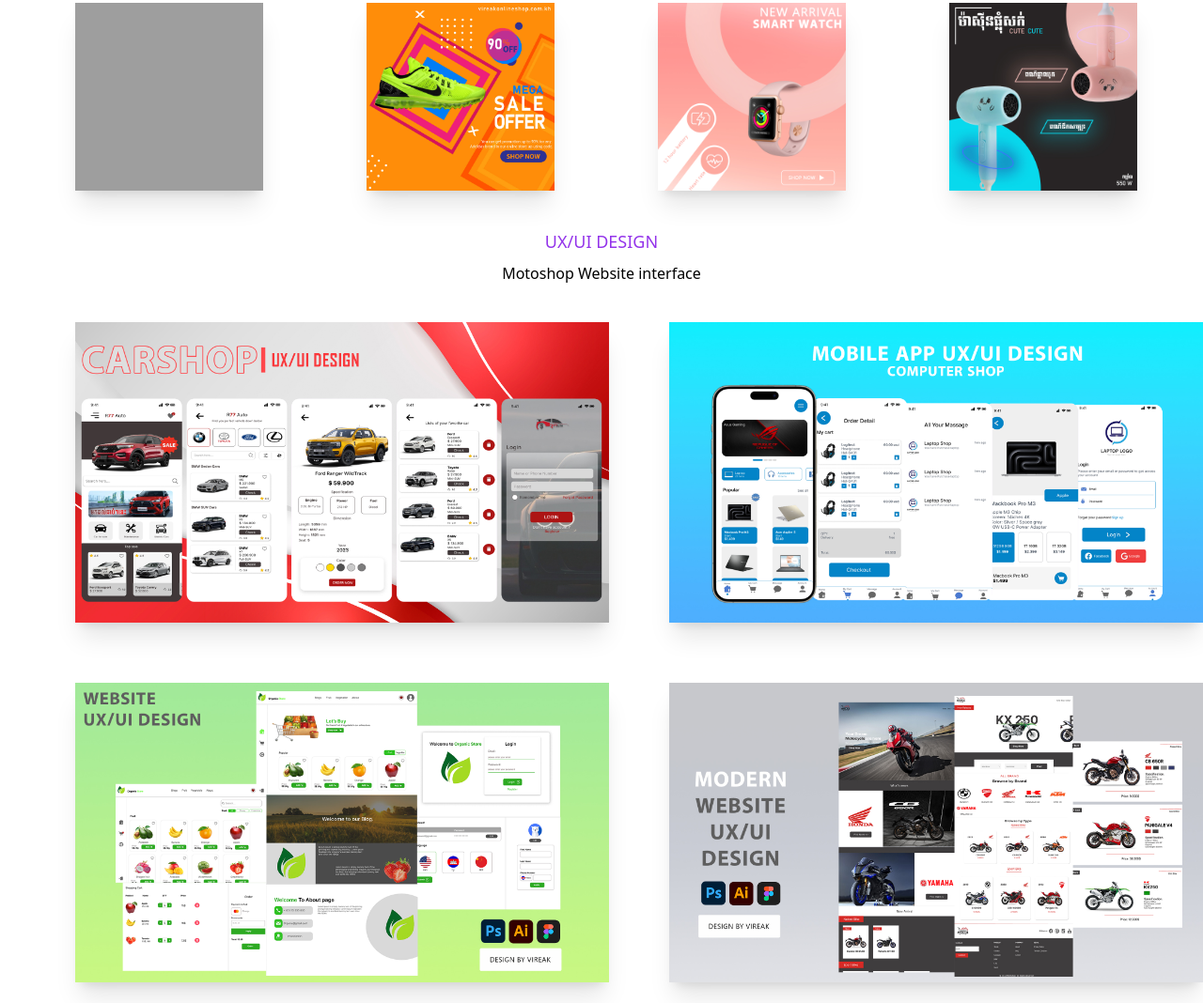
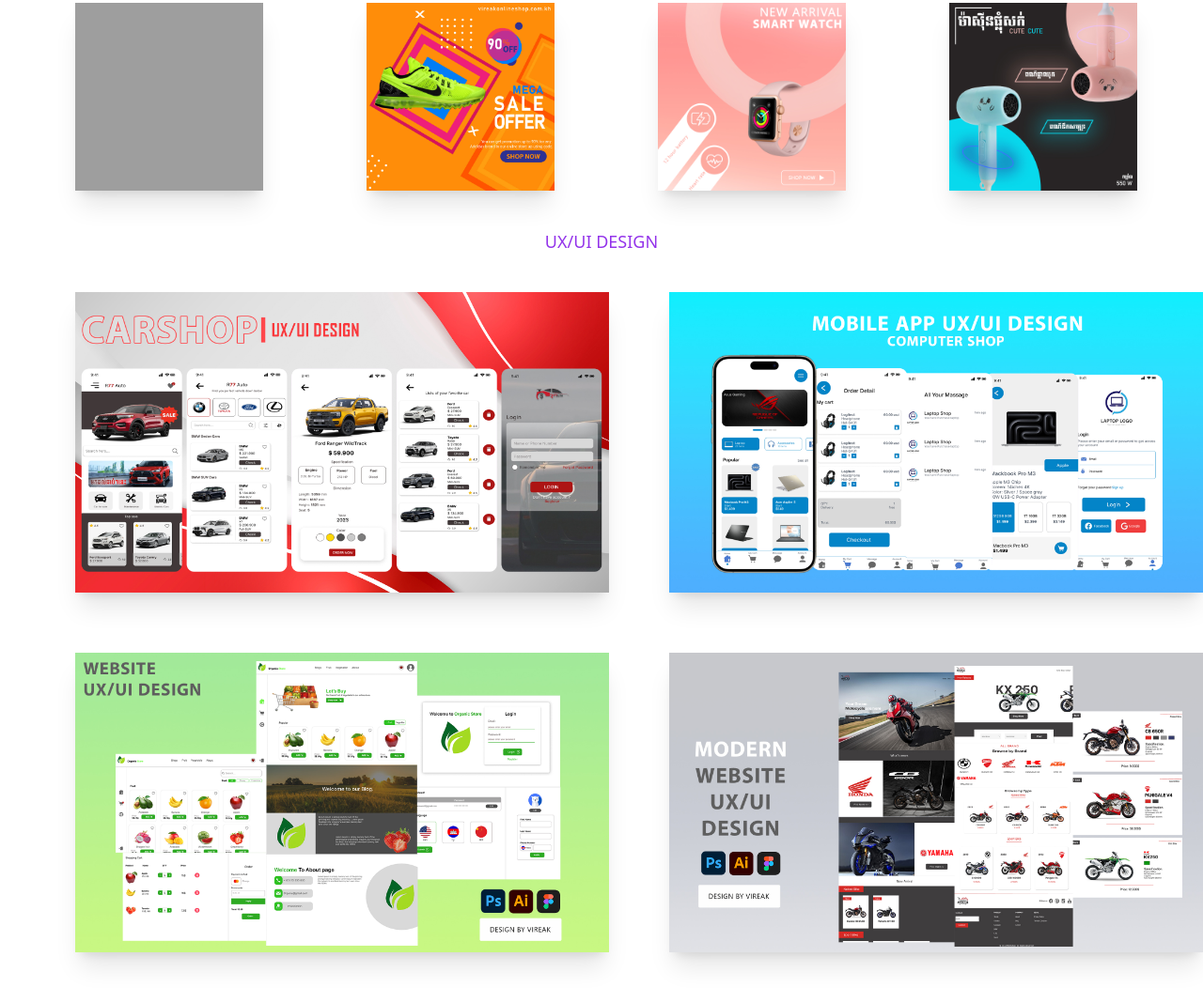
Before and after one commit to Siv-salvireak/myprofile.github.io, a website: page design.html in a window 1280 px wide. Shown: the part 4715-5783 px from the top of the page at 94% size. Drawn offline with Linux system fonts and the light colour scheme; grey boxes are pictures that could not be loaded.

Commit message:
Update design.html

```diff
--- a/design.html
+++ b/design.html
@@ -89,7 +89,7 @@
                 </div>
             <!-- end of image small poster design -->
             <p class="text-lg text-center text-purple-600 pt-10">UX/UI DESIGN</p>
-            <p class="text-md text-center pt-2">Motoshop Website interface</p>
+
                  <div class="xl:ml-20 md:ml-10 grid gap-16 sm:grid-cols-2 md:grid-cols-2 xl:grid-cols-2 justify-center items-center text-center mt-10">
                     <img src="./img/ui/page1.jpg" class="w-[600px] h-[250px] shadow-xl"/>
                     <img src="./img/ui/page2.jpg" class="w-[600px] h-[250px] shadow-xl"/>
```
